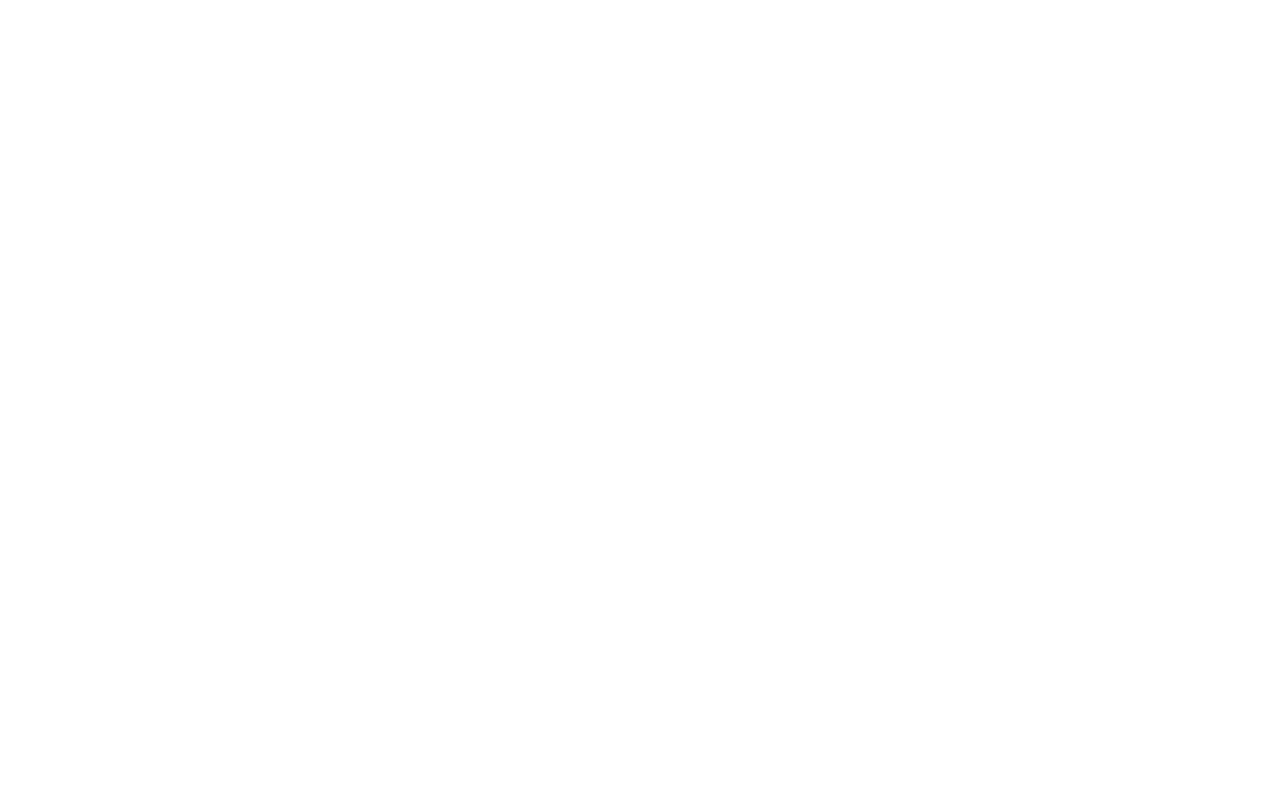
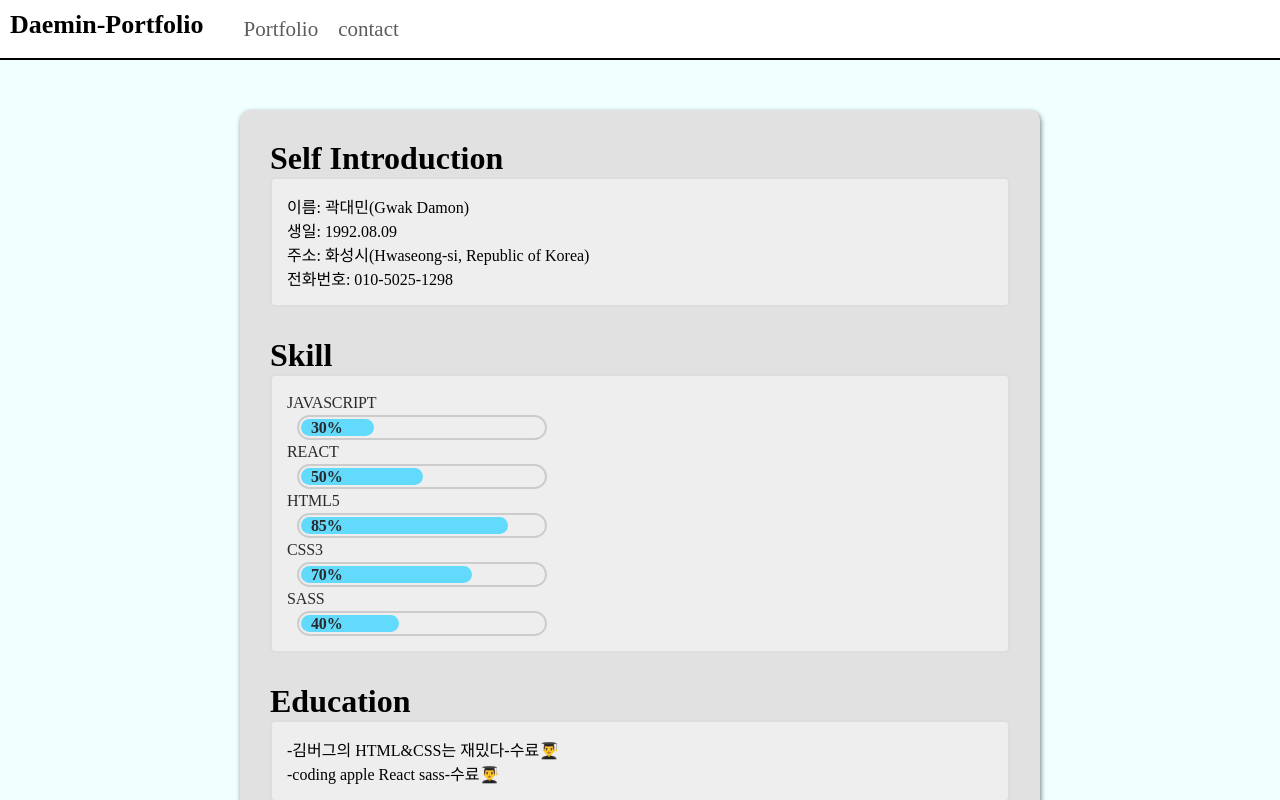
Before and after one commit to gwakdaemin/daemin, a React (Create React App) app: page / in a window 1280 px wide. Shown: the top 800 px of the page. Built offline with nearby package versions, Linux system fonts and the light colour scheme; a web font is replaced by a local one.

Commit message:
commit text

```diff
--- a/src/App.js
+++ b/src/App.js
@@ -11,11 +11,11 @@
   return (
     <div className="App">
 
-      <Route exact path="/daeminportfolio">
+      <Route exact path="/">
 
         <haeder className="header">
           <h1 className="headerTitle">
-            <Link to="/daeminportfolio">Daemin-Portfolio</Link>
+            <Link to="/">Daemin-Portfolio</Link>
           </h1>
           <ul className="headerDeac">
             <li className="headerDeac ab">
@@ -95,7 +95,7 @@
 
         <haeder className="header">
           <h1 className="headerTitle">
-            <Link to="/daeminportfolio">Daemin-Portfolio</Link>
+            <Link to="/">Daemin-Portfolio</Link>
           </h1>
           <ul className="headerDeac">
             <li className="headerDeac ab">
@@ -142,7 +142,7 @@
 
         <haeder className="header">
           <h1 className="headerTitle">
-            <Link to="/daeminportfolio">Daemin-Portfolio</Link>
+            <Link to="/">Daemin-Portfolio</Link>
           </h1>
           <ul className="headerDeac">
             <li className="headerDeac ab">
```
